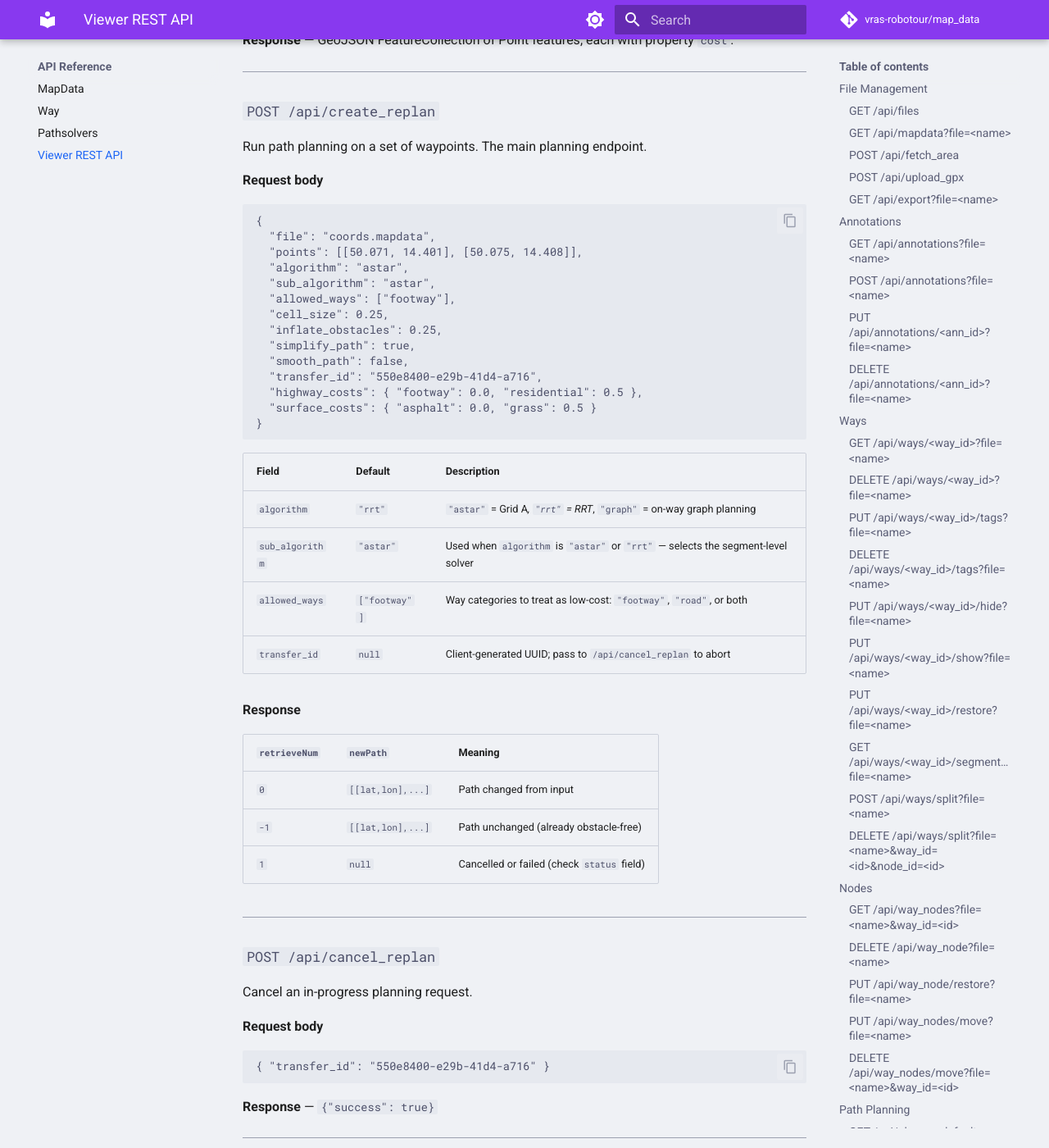
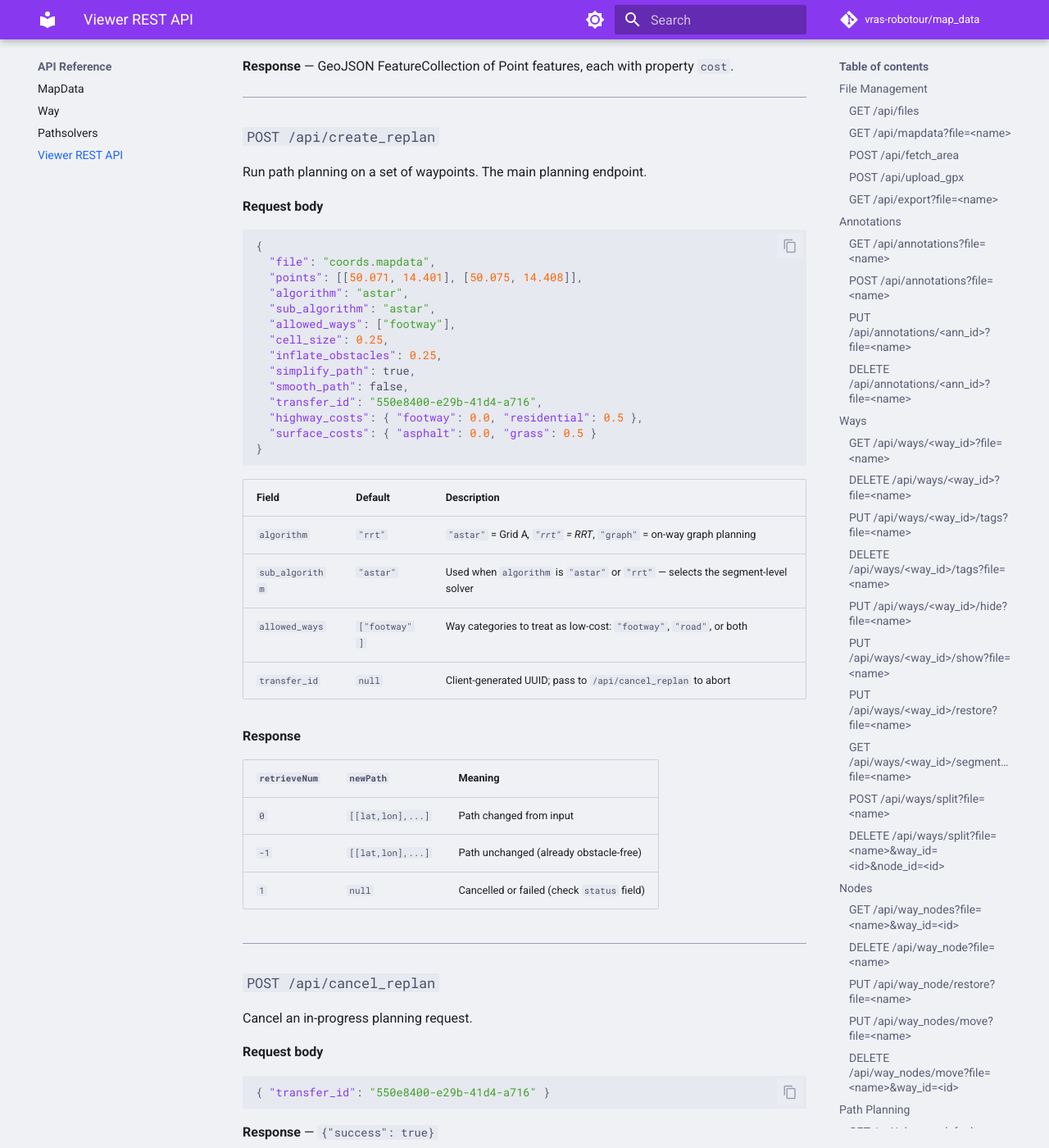
Before and after one commit to vras-robotour/map_data, an MkDocs documentation site: the page built from docs/api/viewer_routes.md, in a window 1280 px wide and 1400 px high, scrolled down 8108 px. Shown: the whole window at 82% size. Built offline with MkDocs 1.6.1 and Material for MkDocs 9.7.7, drawn with Linux system fonts in a browser that asks for light colours; comment, search, counter and statistics services are not loaded; some of the changed text lies outside the part shown.

Commit message:
update colortheme and visuals

```diff
--- a/docs/stylesheets/catppuccin.css
+++ b/docs/stylesheets/catppuccin.css
@@ -88,6 +88,12 @@
   /* Tables */
   --md-typeset-table-color:       var(--cat-surface0);
   --md-typeset-table-color--light: rgba(204, 208, 218, 0.5);
+}
+
+/* Code blocks inside admonitions need a darker bg so they stand out (latte only) */
+[data-md-color-scheme="catppuccin-latte"] .md-typeset .admonition pre,
+[data-md-color-scheme="catppuccin-latte"] .md-typeset details pre {
+  background-color: var(--cat-surface0);
 }
 
 /* ── Catppuccin Mocha (dark) ──────────────────────────────────────────────── */
--- a/mkdocs.yml
+++ b/mkdocs.yml
@@ -37,6 +37,20 @@
     - search.highlight
     - content.code.copy
 
+markdown_extensions:
+  - admonition
+  - pymdownx.details
+  - pymdownx.highlight:
+      anchor_linenums: true
+      line_spans: __span
+      pygments_lang_class: true
+  - pymdownx.inlinehilite
+  - pymdownx.superfences:
+      custom_fences:
+        - name: mermaid
+          class: mermaid
+          format: !!python/name:pymdownx.superfences.fence_code_format
+
 plugins:
   - search
   - mkdocstrings:
```
